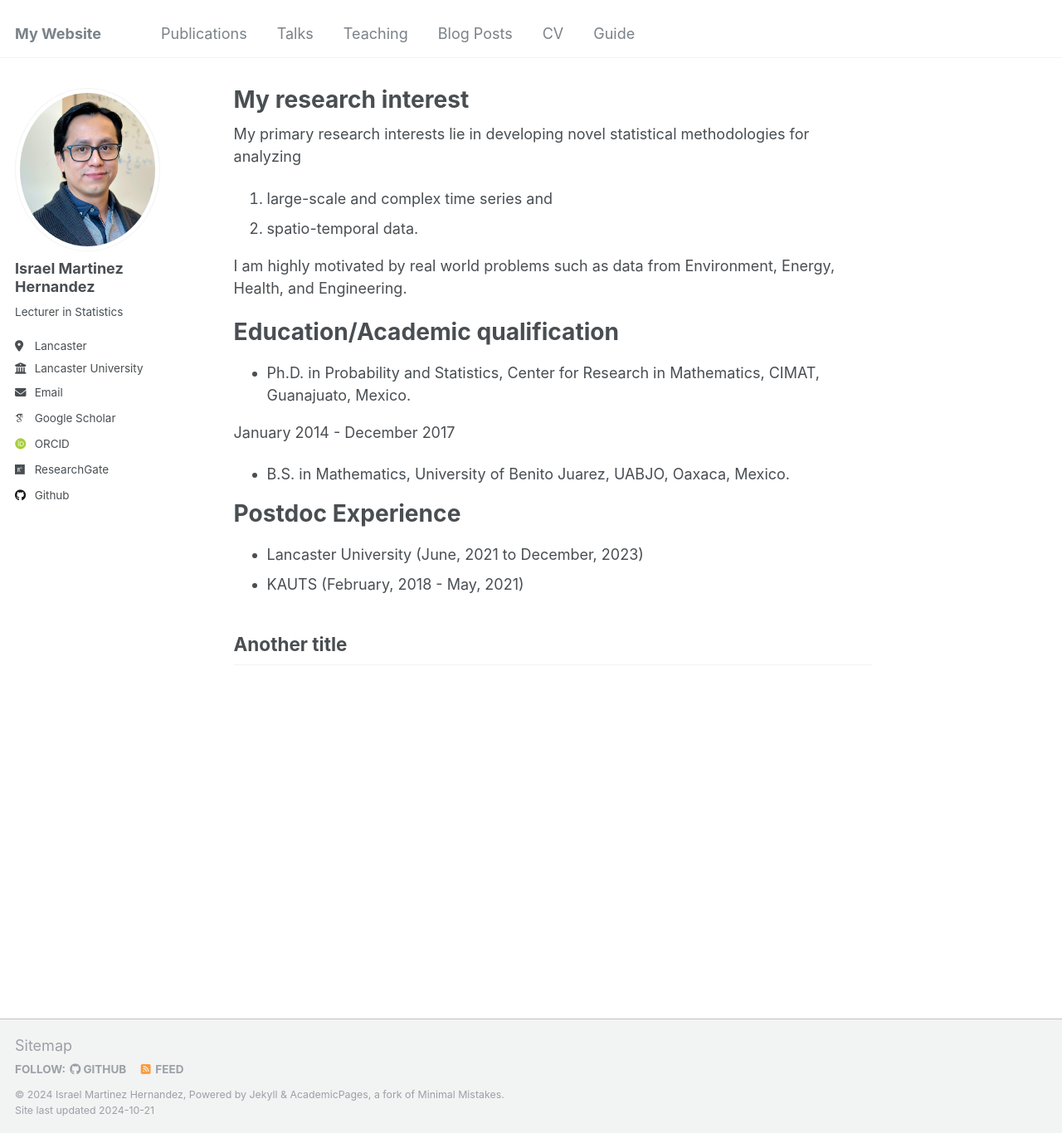
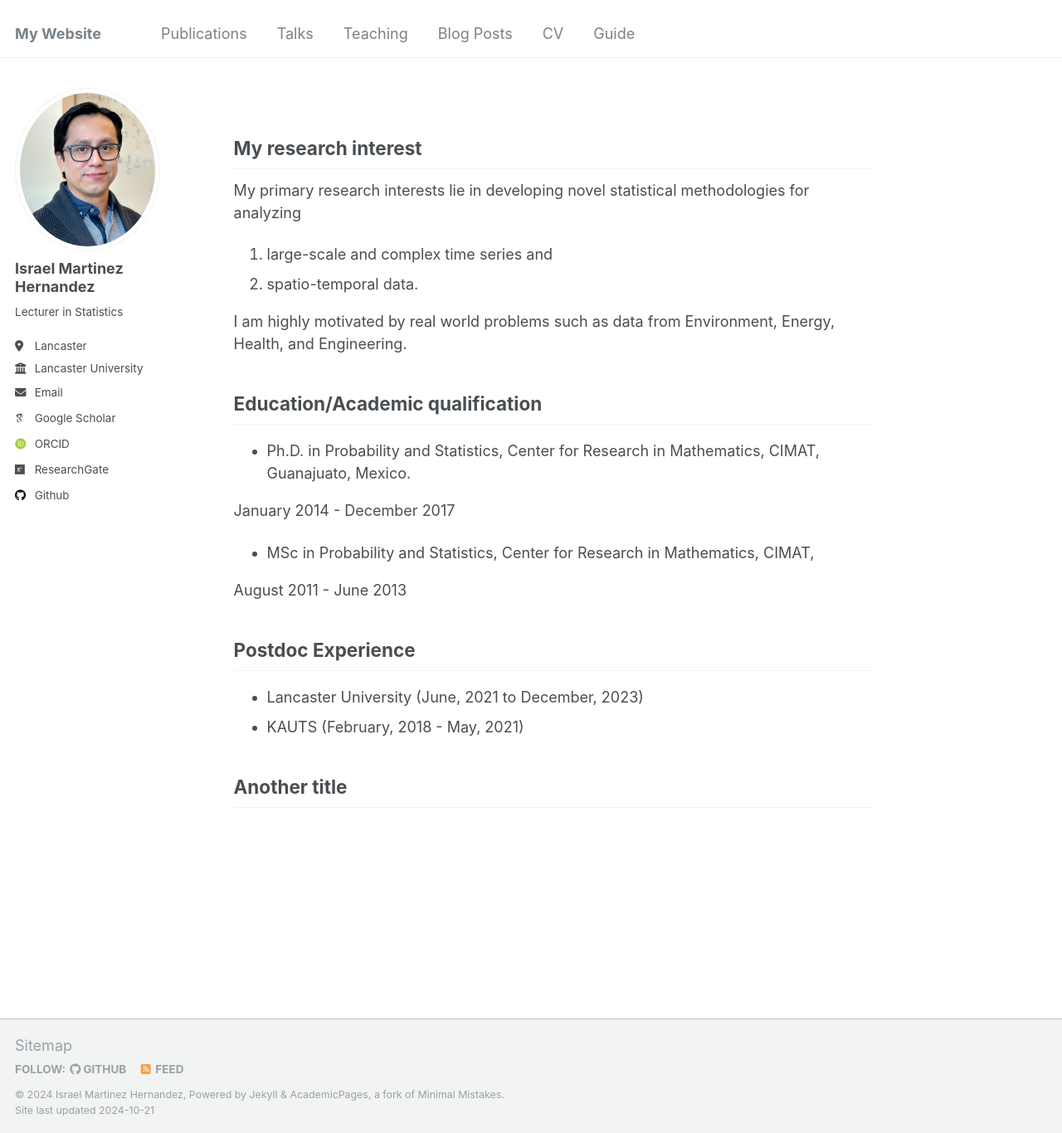
Before and after one commit to I-MH/I-MH.github.io, a Jekyll site: the page built from _pages/about.md, in a window 1280 px wide and 1366 px high. Shown: the whole window at 83% size. Built offline with Jekyll 4.4.1, drawn with Linux system fonts in a browser that asks for light colours; some web fonts are replaced.

Commit message:
Update about.md

```diff
--- a/_pages/about.md
+++ b/_pages/about.md
@@ -1,12 +1,13 @@
 ---
 permalink: /
-title: "My research interest"
+title: " "
 author_profile: true
 redirect_from:
   - /about/
   - /about.html
 ---
 
+## My research interest
 My primary research interests lie in developing novel statistical methodologies
 for analyzing
 
@@ -16,17 +17,18 @@ for analyzing
 I am highly motivated by real world problems such as data from Environment,
 Energy, Health, and Engineering.
 
-Education/Academic qualification
-======
+## Education/Academic qualification
+
 - Ph.D. in Probability and Statistics, Center for Research in Mathematics, CIMAT,
 Guanajuato, Mexico.
 
 January 2014 - December 2017
 
-- B.S. in Mathematics, University of Benito Juarez, UABJO, Oaxaca, Mexico.
+- MSc in Probability and Statistics, Center for Research in Mathematics, CIMAT,
 
-Postdoc Experience
-======
+August 2011 - June 2013
+
+## Postdoc Experience
 
 - Lancaster University (June, 2021 to December, 2023)
 - KAUTS (February, 2018 - May, 2021)
```
